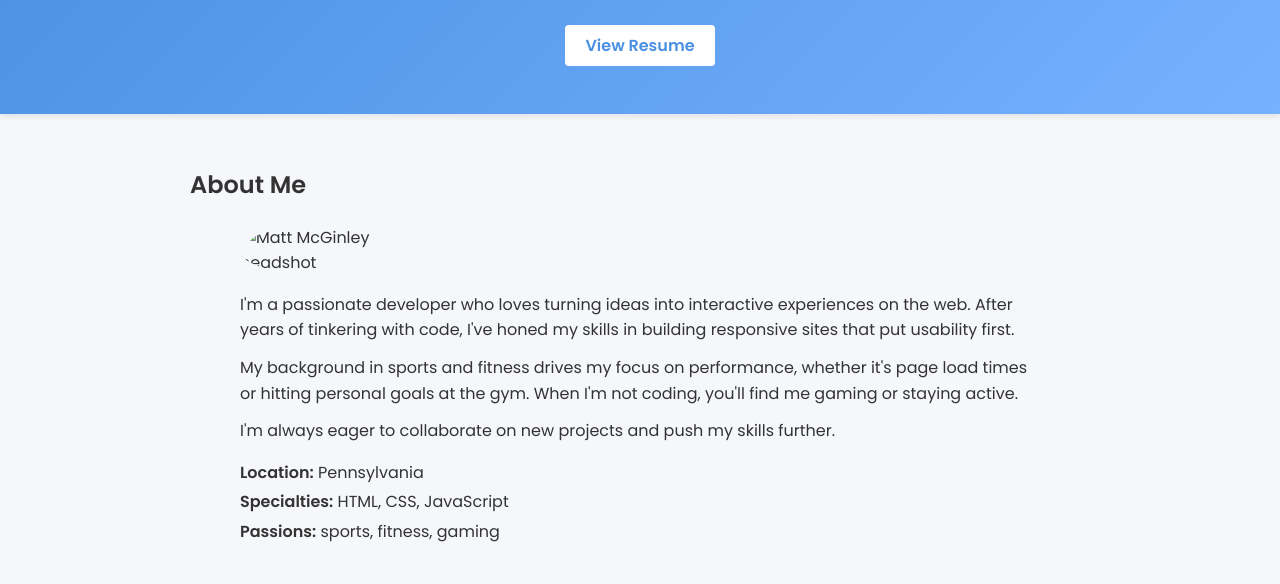
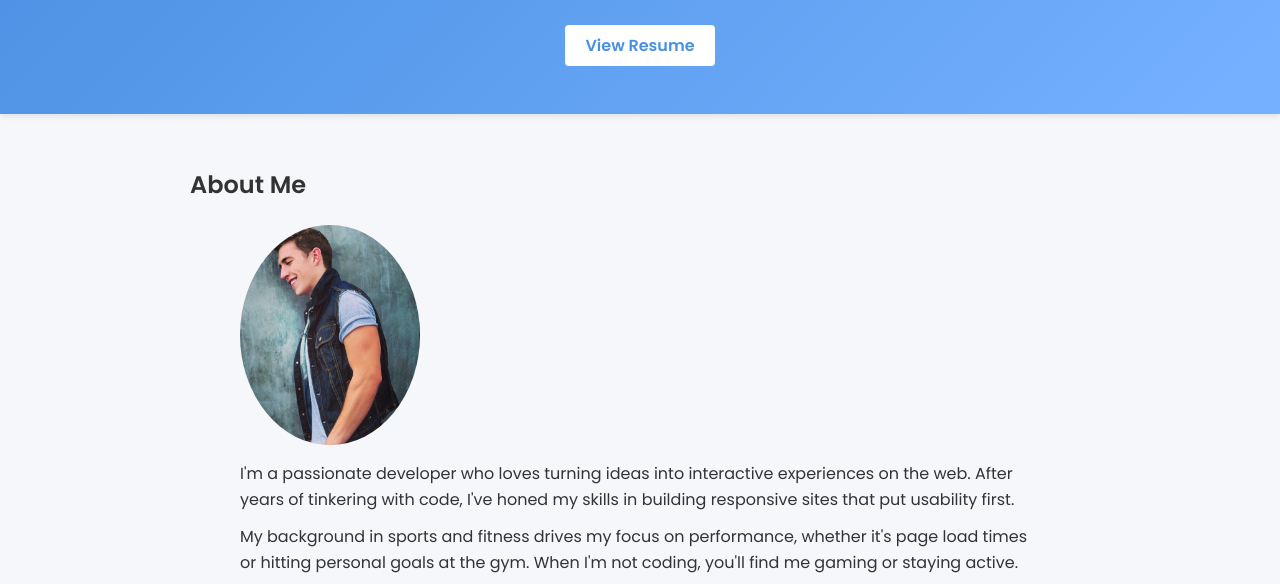
Before and after one commit to mattmcginley7/mattmcginley7.github.io, a plain HTML site: page index.html in a window 1280 px wide. Shown: the part 136-720 px from the top of the page. Drawn offline with Linux system fonts and the light colour scheme.

Commit message:
added profile picture

```diff
--- a/index.html
+++ b/index.html
@@ -16,7 +16,7 @@
         <section class="about">
             <h2>About Me</h2>
             <div class="about-content">
-                <img src="images/headshot.png" alt="Matt McGinley headshot">
+                <img src="images/MattProfilePicture.png" alt="Matt McGinley headshot">
                 <div class="bio">
                     <p>I'm a passionate developer who loves turning ideas into interactive experiences on the web. After years of tinkering with code, I've honed my skills in building responsive sites that put usability first.</p>
                     <p>My background in sports and fitness drives my focus on performance, whether it's page load times or hitting personal goals at the gym. When I'm not coding, you'll find me gaming or staying active.</p>
```
Also changed, not shown: images/MattProfilePicture.png (added).
